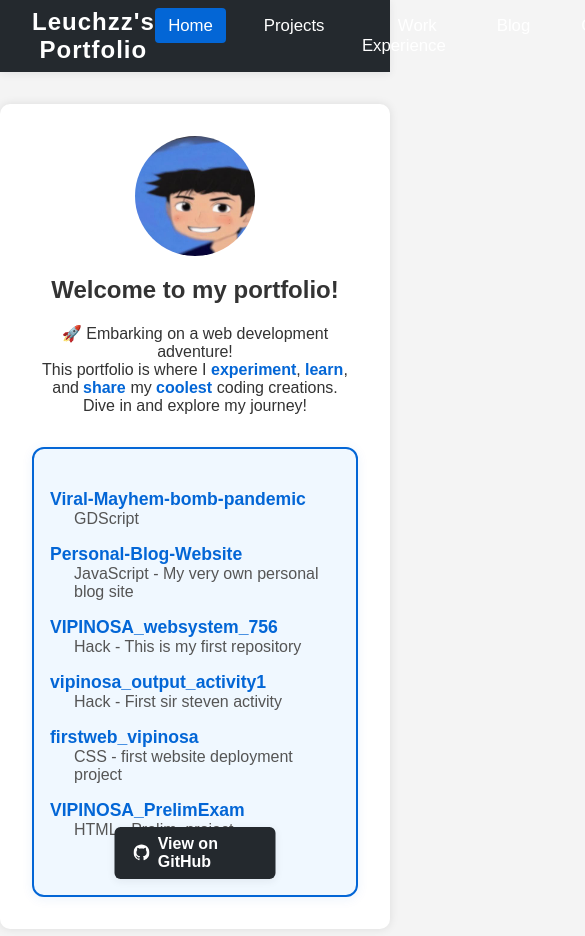
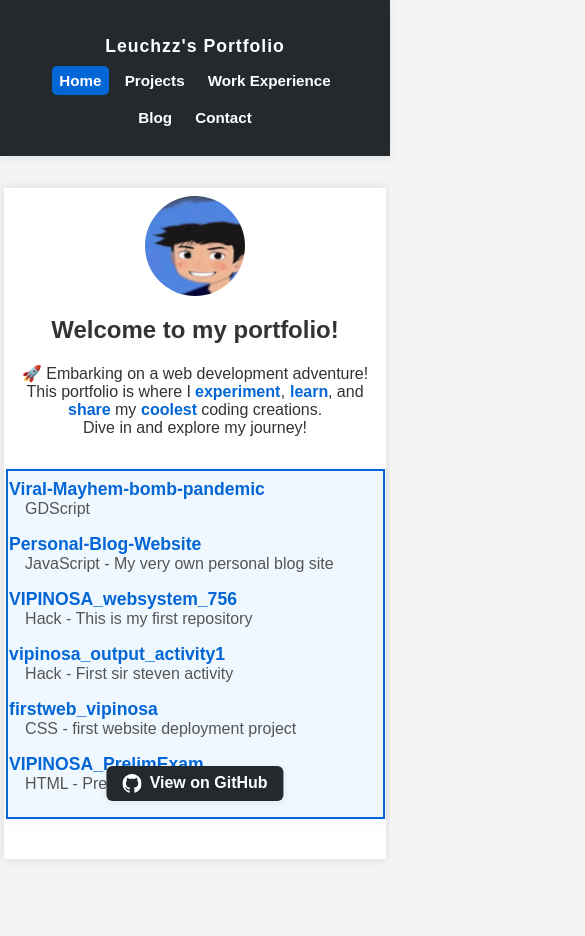
Before and after one commit to Leuchzz/finals_vipinosa_html, a plain HTML site: page index.html in a window 390 px wide. Shown: the top 936 px of the page, 585 px wide, since content can reach past the window. After the commit the page ends 891 px from the top, so only its background shows below. Drawn offline with Linux system fonts and the light colour scheme.

Commit message:
Fourth commit

```diff
--- a/blog.css
+++ b/blog.css
@@ -11,6 +11,7 @@ body {
     padding: 2em;
     background: white;
     border-radius: 10px;
+    box-sizing: border-box;
     box-shadow: 0 0 10px rgba(0,0,0,0.1);
 }
 img.blog-img {
@@ -25,11 +26,36 @@ img.blog-img {
 }
 h2 {
     color: #222;
+    text-align: center;
 }
 p.date {
     color: #777;
     font-size: 0.9em;
+    text-align: center;
 }
 .blog-content {
     line-height: 1.6em;
+    text-align: left;
 }
+@media (max-width: 700px) {
+    .container {
+        max-width: 98vw;
+        padding: 1em 0.5em;
+    }
+    img.blog-img {
+        width: 98vw;
+        max-width: 320px;
+        height: auto;
+    }
+}
+@media (max-width: 500px) {
+    .container {
+        padding: 0.5em 0.1em;
+        border-radius: 0;
+    }
+    img.blog-img {
+        width: 95vw;
+        max-width: 95vw;
+        height: auto;
+    }
+}
--- a/index.html
+++ b/index.html
@@ -1,8 +1,8 @@
 <!DOCTYPE html>
 <html lang="en">
 <head>
-    <meta charset="UTF-8">
-    <meta name="viewport" content="width=device-width, initial-scale=1.0">
+  <meta charset="UTF-8" />
+  <meta name="viewport" content="width=device-width, initial-scale=1.0" />
   <title>Leuchzz | Home</title>
   <link rel="stylesheet" href="mainstyle.css">
 </head>
@@ -22,13 +22,14 @@
     </div>
   </header>
   <div class="container">
-        <img src="pfp.jfif" alt="Leuchzz Avatar" class="avatar">
+    <img src="pfp.jfif" alt="Leuchzz Avatar" class="avatar" />
     <h2>Welcome to my portfolio!</h2>
-<p style="text-align:center;">
-    🚀 Embarking on a web development adventure!<br>
-    This portfolio is where I <span class="wobble">experiment</span>, <span class="wobble">learn</span>, and <span class="wobble">share</span> my <span class="wobble">coolest</span> coding creations.<br>
+    <p>
+      🚀 Embarking on a web development adventure!<br />
+      This portfolio is where I <span class="wobble">experiment</span>, <span class="wobble">learn</span>, and <span class="wobble">share</span> my <span class="wobble">coolest</span> coding creations.<br />
       Dive in and explore my journey!
-</p>        <a href="https://github.com/Leuchzz" target="_blank" class="repo-thumbnail">
+    </p>
+    <a href="https://github.com/Leuchzz" target="_blank" class="repo-thumbnail">
       <ul class="repo-list">
         <li class="repo-item">
           <span>Viral-Mayhem-bomb-pandemic</span>
@@ -56,8 +57,7 @@
         </li>
       </ul>
       <span class="github-btn">
-
-                <svg class="github-icon" viewBox="0 0 16 16" aria-hidden="true">
+        <svg viewBox="0 0 16 16" aria-hidden="true">
           <path d="M8 0C3.58 0 0 3.58 0 8c0 3.54 2.29 6.53 5.47 7.59.4.07.55-.17.55-.38
             0-.19-.01-.82-.01-1.49-2.01.37-2.53-.49-2.69-.94-.09-.23-.48-.94-.82-1.13-.28-.15-.68-.52
             -.01-.53.63-.01 1.08.58 1.23.82.72 1.21 1.87.87 2.33.66.07-.52.28-.87.51-1.07-1.78-.2
--- a/mainstyle.css
+++ b/mainstyle.css
@@ -5,70 +5,142 @@ body {
     background: #f4f4f4;
     color: #333;
 }
-header {
-    background: #333;
+
+header, .app-bar {
+  background: #24292e;
   color: white;
   padding: 1em 2em;
   text-align: center;
+  position: sticky;
+  top: 0;
+  z-index: 1000;
+  box-shadow: 0 2px 8px rgba(36,41,46,0.08);
 }
+
+.app-bar-content {
+  display: flex;
+  flex-direction: column;
+  align-items: center;
+  justify-content: space-between;
+  max-width: 1100px;
+  margin: 0 auto;
+  padding: 0.5em 2em;
+  width: 100%;
+  box-sizing: border-box;
+}
+
+.logo {
+  font-size: 1.5em;
+  margin-bottom: 0.5em;
+  letter-spacing: 1px;
+}
+
+.nav-bar ul {
+  list-style: none;
+  padding: 0;
+  margin: 0;
+  display: flex;
+  flex-wrap: wrap;
+  gap: 1.5em;
+  justify-content: center;
+}
+
+.nav-bar a {
+  color: #fff;
+  text-decoration: none;
+  font-weight: bold;
+  font-size: 1.05em;
+  padding: 0.5em 1em;
+  border-radius: 5px;
+  transition: background 0.2s, color 0.2s;
+  display: block;
+}
+
+.nav-bar a:hover,
+.nav-bar a.active {
+  background: #0366d6;
+  color: #fff;
+}
+
 .container {
   max-width: 900px;
   margin: 2em auto;
-    padding: 2em;
+  padding: 1em 2em;
   background: white;
   border-radius: 10px;
+  box-sizing: border-box;
   box-shadow: 0 0 10px rgba(0,0,0,0.1);
 }
+
 img.avatar {
-    width: 120px;
+  width: 100px;
   border-radius: 50%;
   display: block;
   margin: 0 auto 1em;
 }
-h2 {
+
+h2, p {
   text-align: center;
 }
+
 .repo-list {
   list-style: none;
   padding: 0;
+  margin: 0;
 }
+
 .repo-item {
-    margin: 1em 0;
+  margin-bottom: 1em;
 }
+
+.repo-item span {
+  color: #0366d6;
+  font-weight: bold;
+  display: block;
+  font-size: 1.1em;
+}
+
 .repo-item a {
   color: #0366d6;
   font-weight: bold;
   text-decoration: none;
 }
+
 .repo-item a:hover {
   text-decoration: underline;
 }
+
 .description {
-    margin-left: 1.5em;
   color: #555;
+  margin-left: 1em;
 }
+
 .repo-thumbnail {
-    display: block;
   background: #f0f8ff;
   border: 2px solid #0366d6;
   border-radius: 12px;
   box-shadow: 0 2px 12px rgba(3,102,214,0.08);
-    padding: 1.5em 1em 2.5em 1em;
-    margin: 2em auto 0 auto;
+  padding: 1em;
+  margin: 2em auto;
   max-width: 500px;
   text-decoration: none;
-    transition: box-shadow 0.2s, transform 0.2s, background 0.2s;
+  display: block;
+  transition: transform 0.2s, background 0.2s, box-shadow 0.2s;
   position: relative;
   cursor: pointer;
+  box-sizing: border-box;
 }
+
 .repo-thumbnail:hover {
+  background: #e6f2ff;
+  transform: translateY(-5px) scale(1.03);
   box-shadow: 0 4px 24px rgba(3,102,214,0.18);
-    transform: translateY(-4px) scale(1.03);
-    background: #e6f2ff;
 }
+
 .repo-thumbnail .repo-list {
   margin: 0;
 }
+
 .repo-thumbnail .repo-item span {
   color: #0366d6;
   font-weight: bold;
@@ -76,34 +148,42 @@ h2 {
 }
 
 .github-btn {
+  background: #24292e;
+  color: #fff;
+  padding: 0.5em 1em;
+  border-radius: 6px;
   display: flex;
   align-items: center;
   justify-content: center;
   gap: 0.5em;
+  margin-top: 1em;
+  width: fit-content;
+  margin-left: auto;
+  margin-right: auto;
+  text-decoration: none;
+  font-size: 1em;
+  font-weight: bold;
+  box-shadow: 0 2px 8px rgba(36,41,46,0.08);
+  transition: background 0.2s;
+  pointer-events: none;
+  border: none;
   position: absolute;
   left: 50%;
   bottom: 1em;
   transform: translateX(-50%);
-    background: #24292e;
-    color: #fff;
-    border: none;
-    border-radius: 6px;
-    padding: 0.5em 1.2em;
-    font-size: 1em;
-    font-weight: bold;
-    text-decoration: none;
-    box-shadow: 0 2px 8px rgba(36,41,46,0.08);
-    transition: background 0.2s;
-    pointer-events: none;
 }
+
 .repo-thumbnail:hover .github-btn {
   background: #0366d6;
 }
+
+.github-btn svg,
 .github-icon {
   width: 1.2em;
   height: 1.2em;
   fill: currentColor;
 }
+
 .wobble {
   display: inline-block;
   animation: wobble 1s infinite alternate;
@@ -119,46 +199,50 @@ h2 {
   80% { transform: rotate(-2deg) scale(1.05); }
   100% { transform: rotate(0deg) scale(1); }
 }
-.app-bar {
-    background: #24292e;
-    color: #fff;
-    padding: 0;
-    box-shadow: 0 2px 8px rgba(36,41,46,0.08);
-    position: sticky;
-    top: 0;
-    z-index: 100;
+
+/* Responsive Styles */
+@media (max-width: 900px) {
+  .container {
+    max-width: 98vw;
+    padding: 1em 0.5em;
   }
+  .repo-thumbnail {
+    max-width: 98vw;
+    padding: 1em 0.5em;
+  }
+}
+
+@media (max-width: 700px) {
   .app-bar-content {
-    display: flex;
-    align-items: center;
-    justify-content: space-between;
-    max-width: 1100px;
-    margin: 0 auto;
-    padding: 0.5em 2em;
+    flex-direction: column;
+    align-items: stretch;
+    padding: 0.5em 0.5em;
   }
   .logo {
-    margin: 0;
-    font-size: 1.5em;
-    letter-spacing: 1px;
+    margin-bottom: 0.5em;
   }
   .nav-bar ul {
-    list-style: none;
-    margin: 0;
-    padding: 0;
-    display: flex;
-    gap: 1.5em;
+    gap: 0.5em;
+  }
+  .container {
+    padding: 1em 0.2em;
+  }
+}
+
+@media (max-width: 500px) {
+  .container {
+    padding: 0.5em 0.1em;
+    border-radius: 0;
+  }
+  .repo-thumbnail {
+    padding: 0.5em 0.1em;
+    border-radius: 0;
+  }
+  .logo {
+    font-size: 1.1em;
   }
   .nav-bar a {
-    color: #fff;
-    text-decoration: none;
-    font-weight: 500;
-    font-size: 1.05em;
-    padding: 0.5em 0.8em;
-    border-radius: 4px;
-    transition: background 0.2s, color 0.2s;
+    font-size: 0.95em;
+    padding: 0.4em 0.5em;
   }
-.nav-bar a:hover,
-.nav-bar a.active {
-    background: #0366d6;
-    color: #fff;
 }
```
Also changed, not shown: contact.css (+22 -5 lines), projectstyle.css (+21 -0 lines), work.css (+15 -1 lines). Lines whose indentation alone changed are shown as unchanged.
